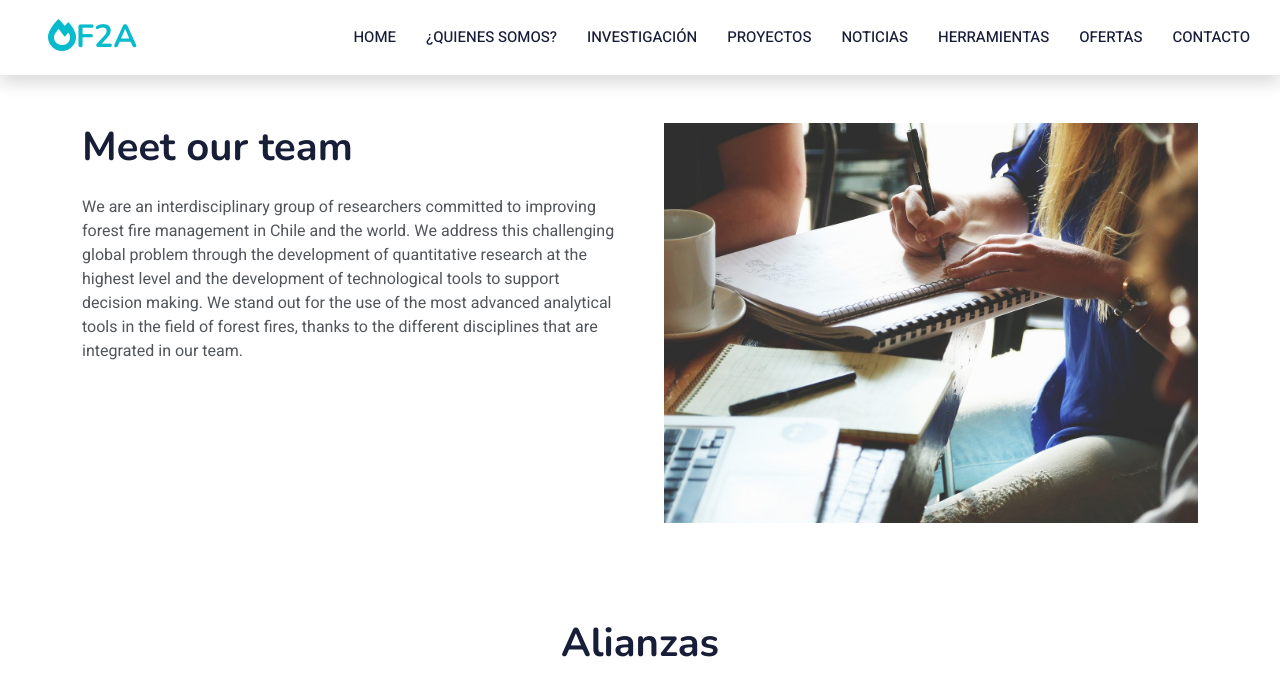
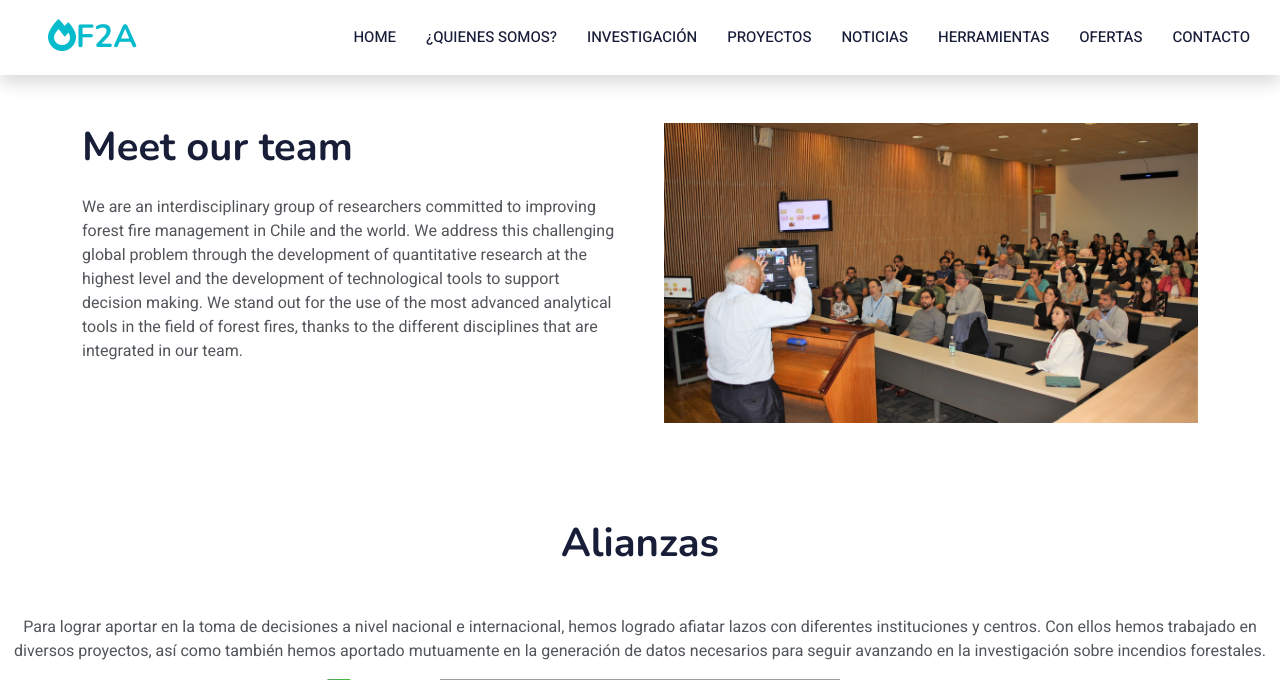
Before and after one commit to fire2a/f2a-web, a Django app: template templates/pages/about.html in a window 1280 px wide. Shown: the top 680 px of the page. Run offline with Django 4.2, Linux system fonts and the light colour scheme; the template is opened without the code that fills it, so the values that code supplies are empty; some libraries are stand-ins or nearby versions; grey boxes are pictures that could not be loaded.

Commit message:
(fix): changes main photo in about.html

```diff
--- a/templates/pages/about.html
+++ b/templates/pages/about.html
@@ -25,9 +25,9 @@
                 <h1 class="mb-4">Meet our team</h1>
                 <p class="mb-4">We are an interdisciplinary group of researchers committed to improving forest fire management in Chile and the world. We address this challenging global problem through the development of quantitative research at the highest level and the development of technological tools to support decision making. We stand out for the use of the most advanced analytical tools in the field of forest fires, thanks to the different disciplines that are integrated in our team.</p>
             </div>
-            <div class="col-lg-6 wow fadeInUp" data-wow-delay="0.3s" style="min-height: 400px;">
+            <div class="col-lg-6 wow fadeInUp" data-wow-delay="0.3s" style="min-height: 300px;">
                 <div class="position-relative h-100">
-                    <img class="img-fluid position-absolute w-100 h-100" src="{% static 'img/team-1.jpg' %}" alt="" style="object-fit: cover;">
+                    <img class="img-fluid position-absolute w-100 h-100" src="{% static 'img/cierre-proyecto-Fondef-3.jpg' %}" alt="" style="object-fit: cover;">
                 </div>
             </div>
         </div>
```
Also changed, not shown: f2a/static/img/cierre-proyecto-Fondef-3.jpg (added).
